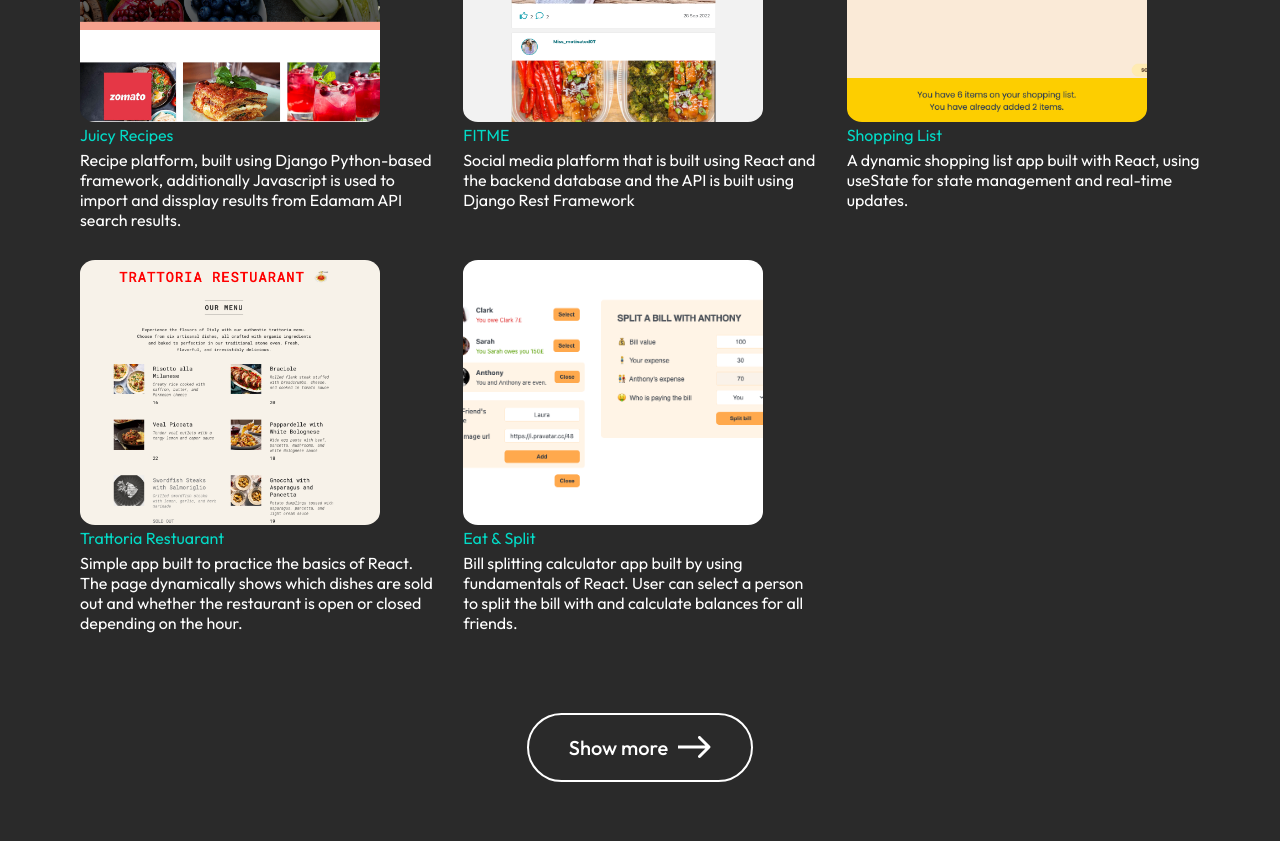
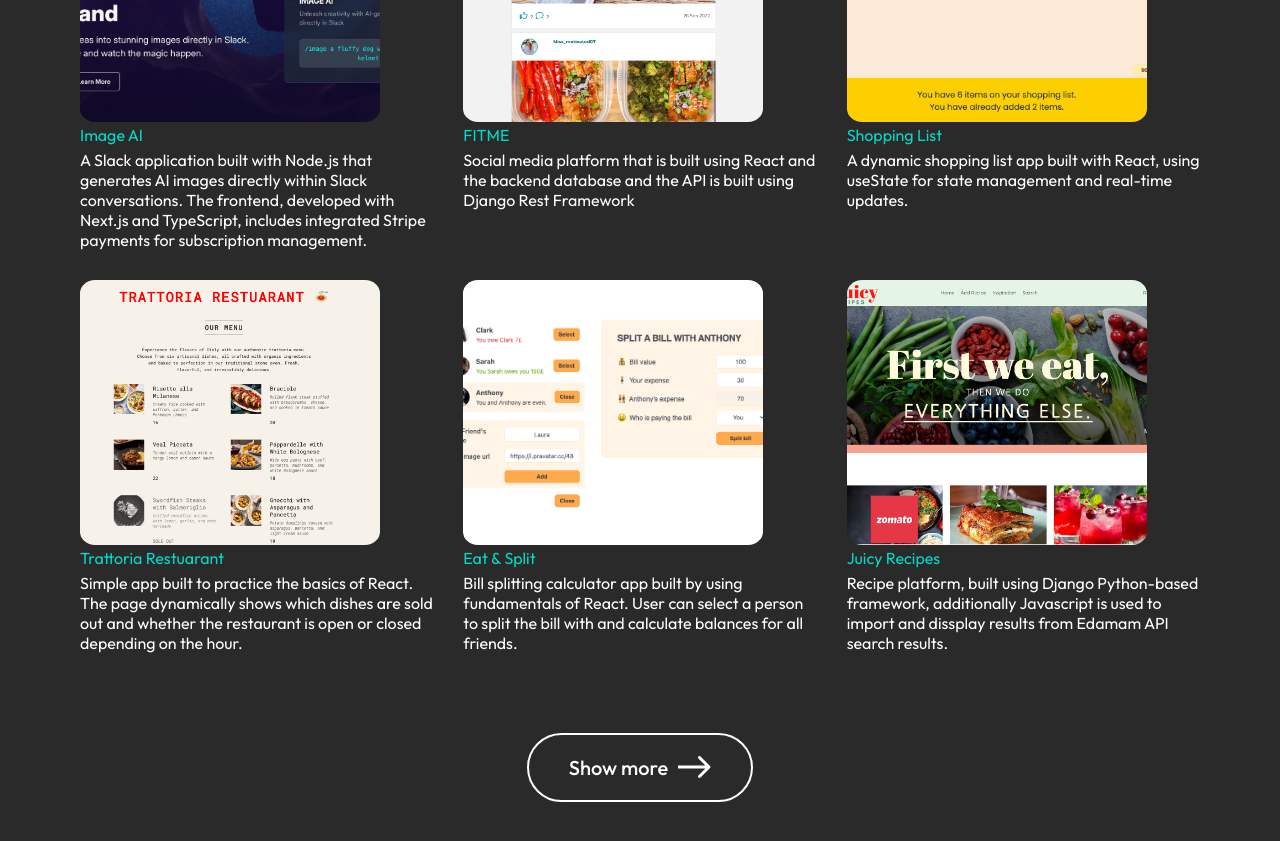
Before and after one commit to lauraz-15/mycodingworks, a React (Create React App) app: page / in a window 1280 px wide. Shown: the part 1880-2721 px from the top of the page. Built offline with nearby package versions, Linux system fonts and the light colour scheme.

Commit message:
added image ai project

```diff
--- a/src/assets/mywork_data.js
+++ b/src/assets/mywork_data.js
@@ -3,14 +3,15 @@ import project2_img from "../assets/fitme.png";
 import project3_img from "../assets/trattoria-restaurant.png";
 import shopping_list_img from "../assets/shopping-list-project.png";
 import eat_and_split from "../assets/eat-and-split.png";
+import image_ai from "../assets/image-ai.png";
 
 const mywork_data = [
   {
     no: 1,
-    title: "Juicy Recipes",
-    img: project1_img,
-    description: "Recipe platform, built using Django Python-based framework, additionally Javascript is used to import and dissplay results from Edamam API search results.",
-    link: "https://juicy-recipes-z6hf.onrender.com/api/search/",
+    title: "Image AI",
+    img: image_ai,
+    description: "A Slack application built with Node.js that generates AI images directly within Slack conversations. The frontend, developed with Next.js and TypeScript, includes integrated Stripe payments for subscription management.",
+    link: "https://www.imageai-slack.com/",
   },
   {
     no: 2,
@@ -40,6 +41,13 @@ const mywork_data = [
     description: "Bill splitting calculator app built by using fundamentals of React. User can select a person to split the bill with and calculate balances for all friends.",
     link: "https://lauraz-15.github.io/eat-and-split/",
   },
+  {
+    no: 6,
+    title: "Juicy Recipes",
+    img: project1_img,
+    description: "Recipe platform, built using Django Python-based framework, additionally Javascript is used to import and dissplay results from Edamam API search results.",
+    link: "https://juicy-recipes-z6hf.onrender.com/api/search/",
+  },
 ];
 
 export default mywork_data;
```
Also changed, not shown: src/assets/image-ai.png (added).
